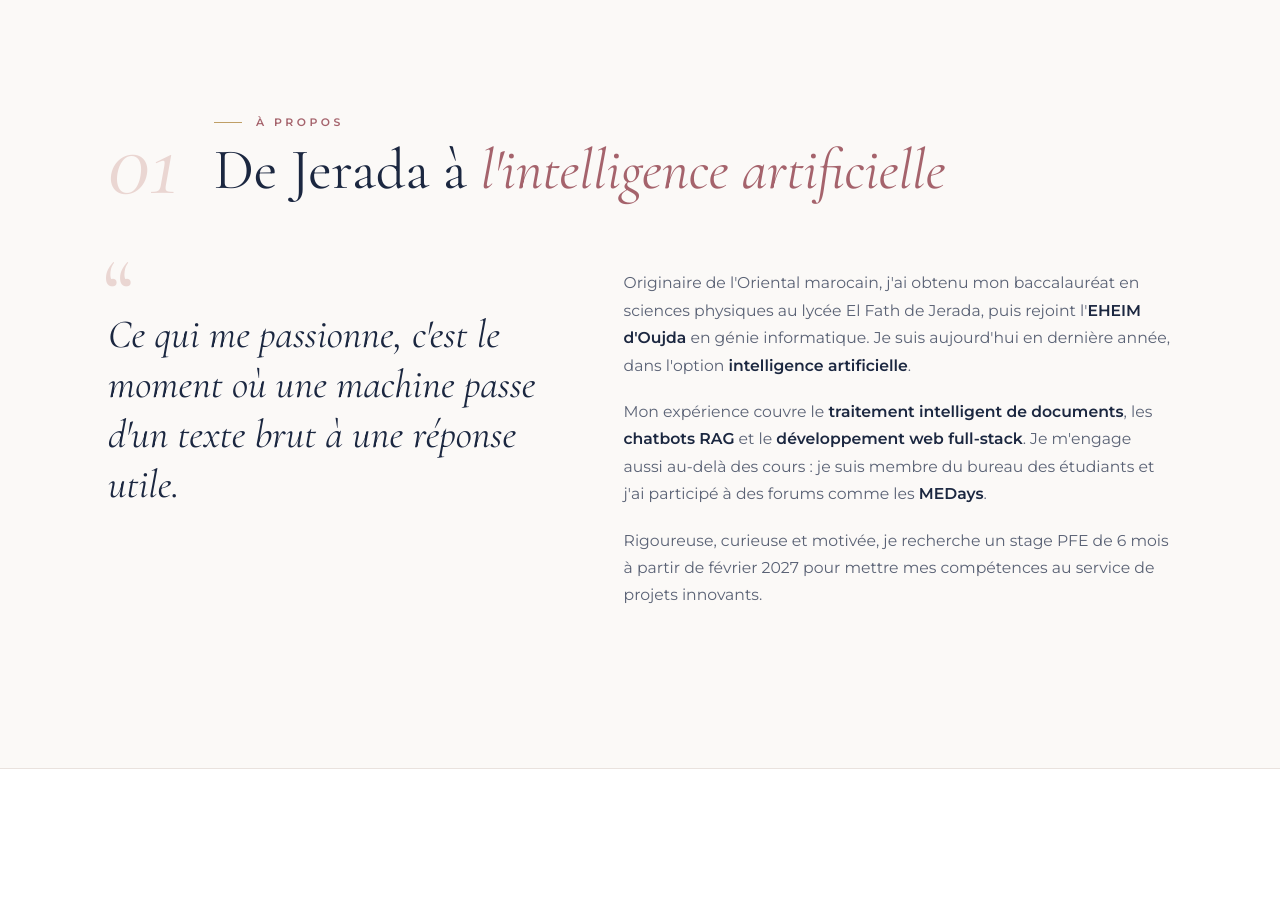
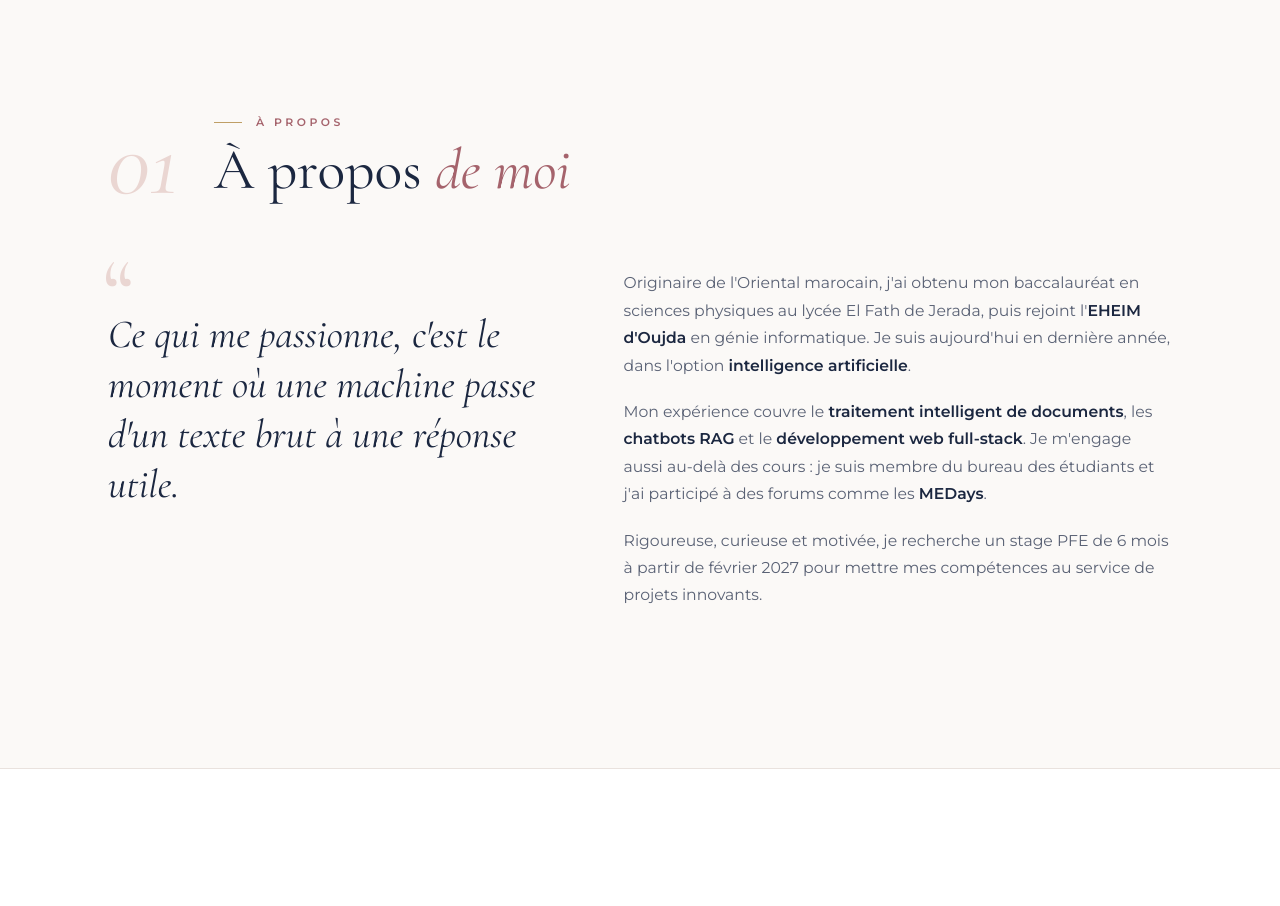
Before and after one commit to ouissal-yahyaoui/ouissalyh_portfolio, a plain HTML site: page index.html in a window 1280 px wide. Shown: the part 1020-1926 px from the top of the page. Drawn offline with nearby package versions, Linux system fonts and the light colour scheme.

Commit message:
Titre de la section À propos : « À propos de moi »

```diff
--- a/index.html
+++ b/index.html
@@ -281,7 +281,7 @@ a{color:var(--rose)}
 <main>
 <section class="sec" id="apropos">
   <div class="wrap">
-    <div class="sh"><span class="n">01</span><div><span class="over">À propos</span><h2>De Jerada à <em>l'intelligence artificielle</em></h2></div></div>
+    <div class="sh"><span class="n">01</span><div><span class="over">À propos</span><h2>À propos <em>de moi</em></h2></div></div>
     <div class="about">
       <blockquote>Ce qui me passionne, c'est le moment où une machine passe d'un texte brut à une réponse utile.</blockquote>
       <div class="txt">
```
